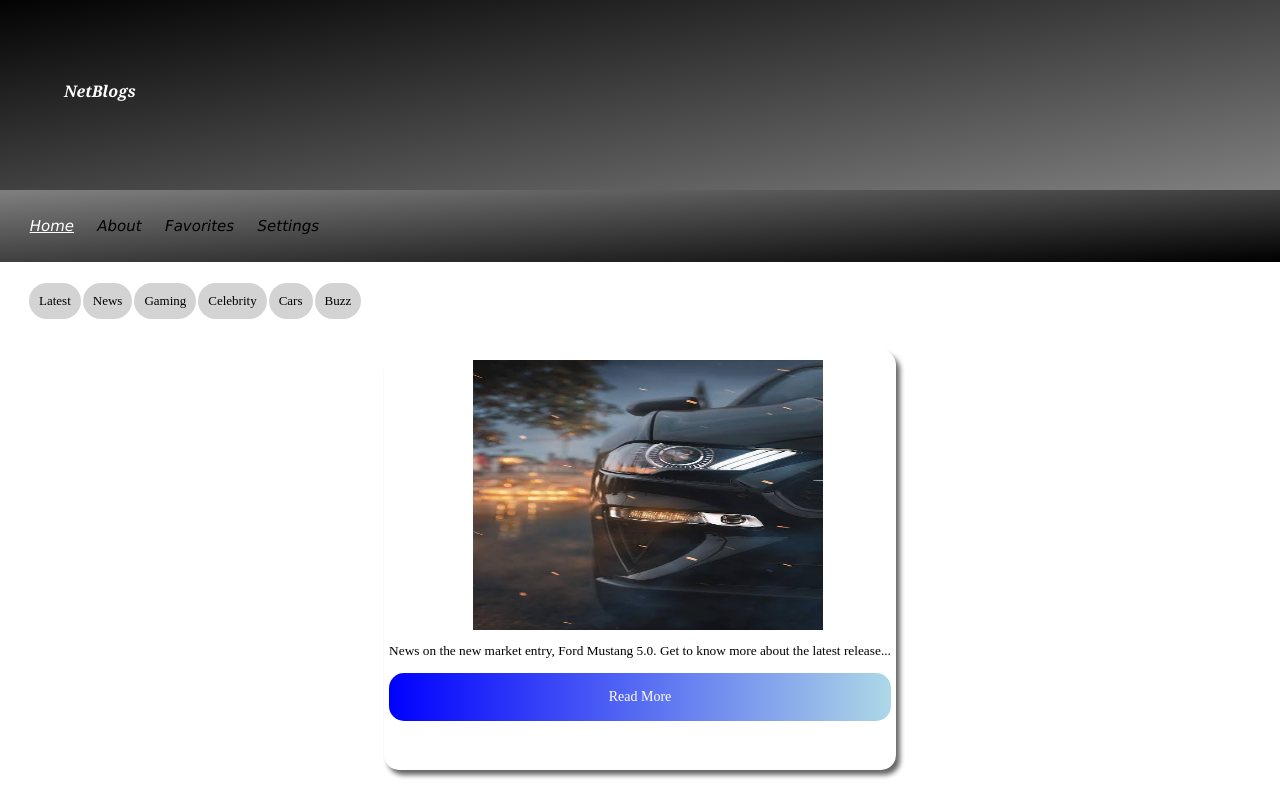
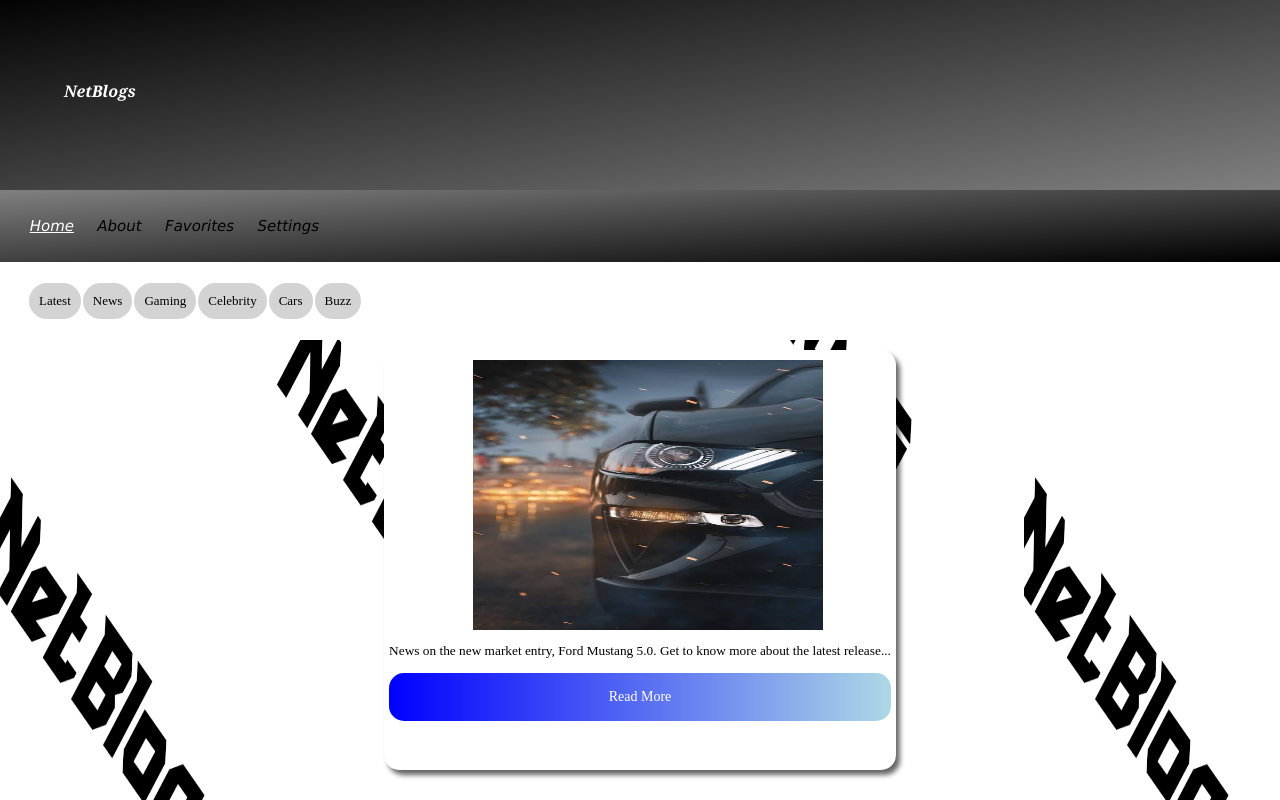
Before and after one commit to Xystus96vic/netblogs, a plain HTML site: page index.html in a window 1280 px wide. Shown: the top 800 px of the page. Drawn offline with Linux system fonts and the light colour scheme.

Commit message:
Update style.css

```diff
--- a/style.css
+++ b/style.css
@@ -1,6 +1,6 @@
 body {
     font-size: 10pt;
-    background-image: url("/imgs/SGN_09_20_2022_1663667709809.jpeg");
+    background-image: url("SGN_09_20_2022_1663667709809.jpeg");
     background-attachment: fixed;
     background-size: 80% 80%;
 
```
